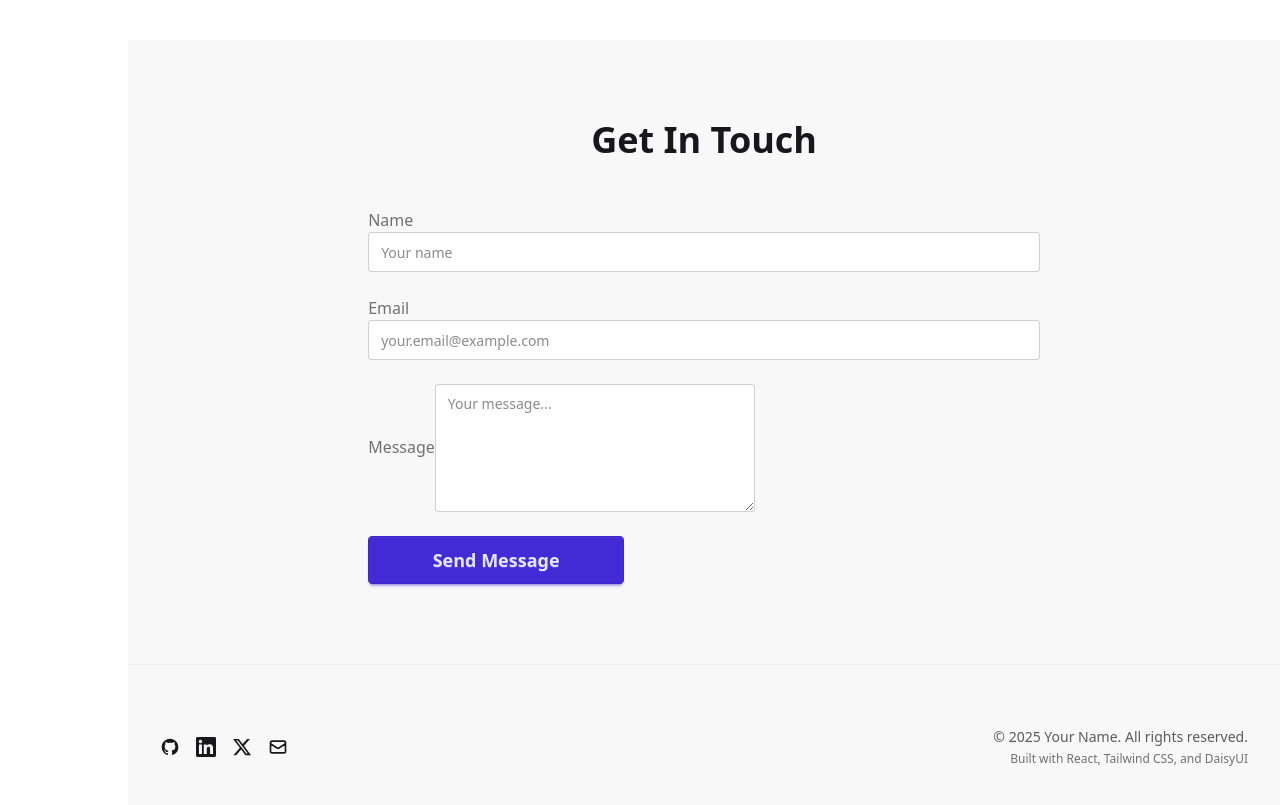
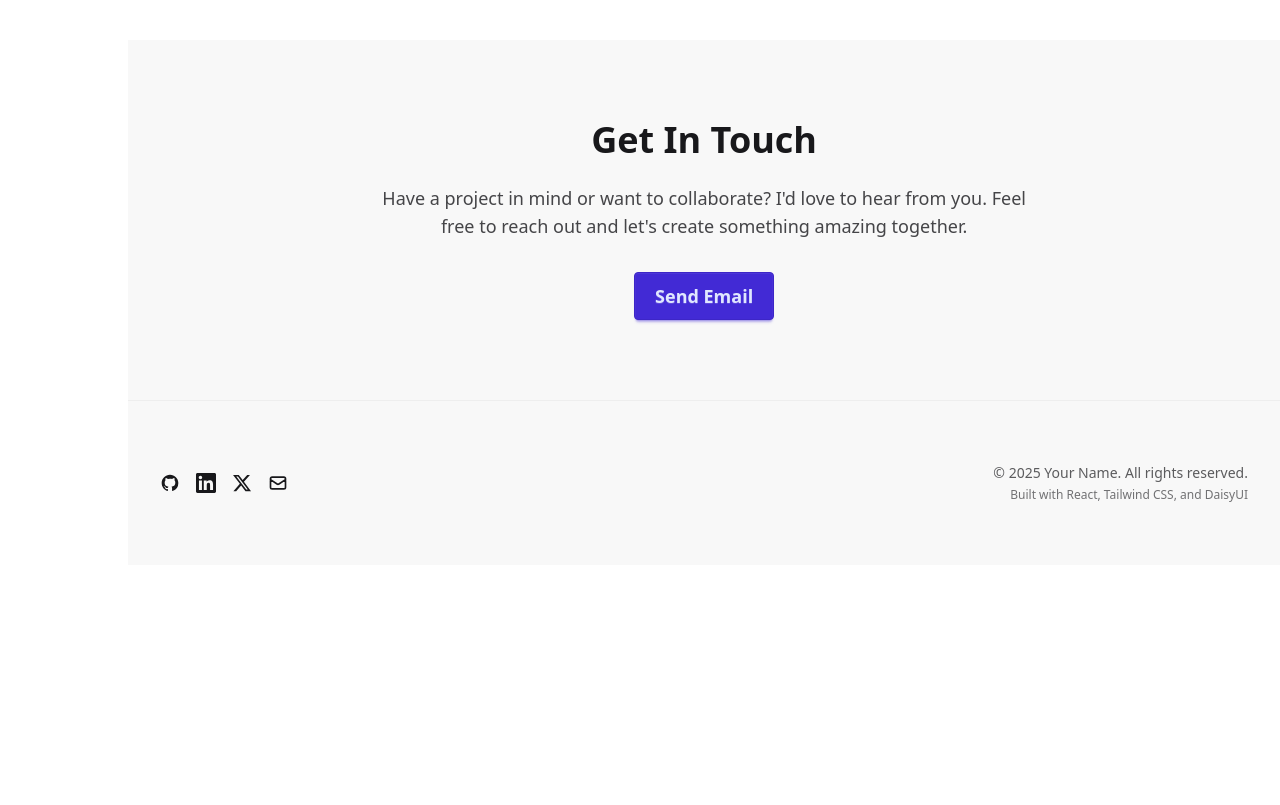
Before and after one commit to Kenta-Asakura/portfolio-v2, a React (Vite) app: page / in a window 1280 px wide. Shown: the part 2860-3665 px from the top of the page. After the commit the page ends 3425 px from the top, so only its background shows below. Built offline with nearby package versions, Linux system fonts and the light colour scheme.

Commit message:
Contact Section component changes: Removed Custom form and changed to a simple link to mail

```diff
--- a/src/components/Sections/Contact.jsx
+++ b/src/components/Sections/Contact.jsx
@@ -1,89 +1,26 @@
-import { useState } from 'react';
-
 function Contact() {
-  const [formState, setFormState] = useState({
-    name: '',
-    email: '',
-    message: ''
-  });
-  const [status, setStatus] = useState(null);
-
-  const handleSubmit = async (e) => {
-    e.preventDefault();
-    // TODO: Form submission logic here
-    setStatus('success');
-
-    // Reset form after 3 seconds
-    setTimeout(() => {
-      setStatus(null);
-      setFormState({ name: '', email: '', message: '' });
-    }, 3000);
-  };
+  const email = "your.email@example.com";
+  const subject = "Hello from your Portfolio";
+  const mailtoLink = `mailto:${email}?subject=${encodeURIComponent(subject)}`;
 
   return (
     <section id="contact" className="py-20 bg-base-200">
       <div className="container mx-auto px-4">
-        <h2 className="text-4xl font-bold text-center mb-12">Get In Touch</h2>
+        <div className="max-w-2xl mx-auto text-center">
+          <h2 className="text-4xl font-bold mb-6">Get In Touch</h2>
 
-        <div className="max-w-2xl mx-auto">
-          {status === 'success' && (
-            <div className="mb-6 p-4 bg-success/10 text-success rounded-lg border border-success/20">
-              ✓ Thank you! Your message has been sent successfully.
-            </div>
-          )}
+          <p className="text-lg text-base-content/80 mb-8">
+            Have a project in mind or want to collaborate? I'd love to hear from you.
+            Feel free to reach out and let's create something amazing together.
+          </p>
 
-          <form onSubmit={handleSubmit} className="space-y-6">
-            {/* Name Field */}
-            <div className="form-control">
-              <label className="label">
-                <span className="label-text">Name</span>
-              </label>
-              <input
-                type="text"
-                placeholder="Your name"
-                className="input input-bordered w-full"
-                value={formState.name}
-                onChange={(e) => setFormState({...formState, name: e.target.value})}
-                required
-              />
-            </div>
-
-            {/* Email Field */}
-            <div className="form-control">
-              <label className="label">
-                <span className="label-text">Email</span>
-              </label>
-              <input
-                type="email"
-                placeholder="your.email@example.com"
-                className="input input-bordered w-full"
-                value={formState.email}
-                onChange={(e) => setFormState({...formState, email: e.target.value})}
-                required
-              />
-            </div>
-
-            {/* Message Field */}
-            <div className="form-control">
-              <label className="label">
-                <span className="label-text">Message</span>
-              </label>
-              <textarea
-                className="textarea textarea-bordered h-32"
-                placeholder="Your message..."
-                value={formState.message}
-                onChange={(e) => setFormState({...formState, message: e.target.value})}
-                required
-              />
-            </div>
-
-            <button
-              type="submit"
-              className="btn btn-primary btn-lg btn-wide"
-            >
-              Send Message
-            </button>
-          </form>
+          <a
+            href={mailtoLink}
+            className="btn btn-primary btn-lg"
+            aria-label="Send email to Kenta Asakura"
+          >
+            Send Email
+          </a>
         </div>
       </div>
     </section>
--- a/src/components/Sections/Experience.jsx
+++ b/src/components/Sections/Experience.jsx
@@ -1,4 +1,3 @@
-// Data lives in the component file
 const experienceData = [
   {
     id: 1,
```
